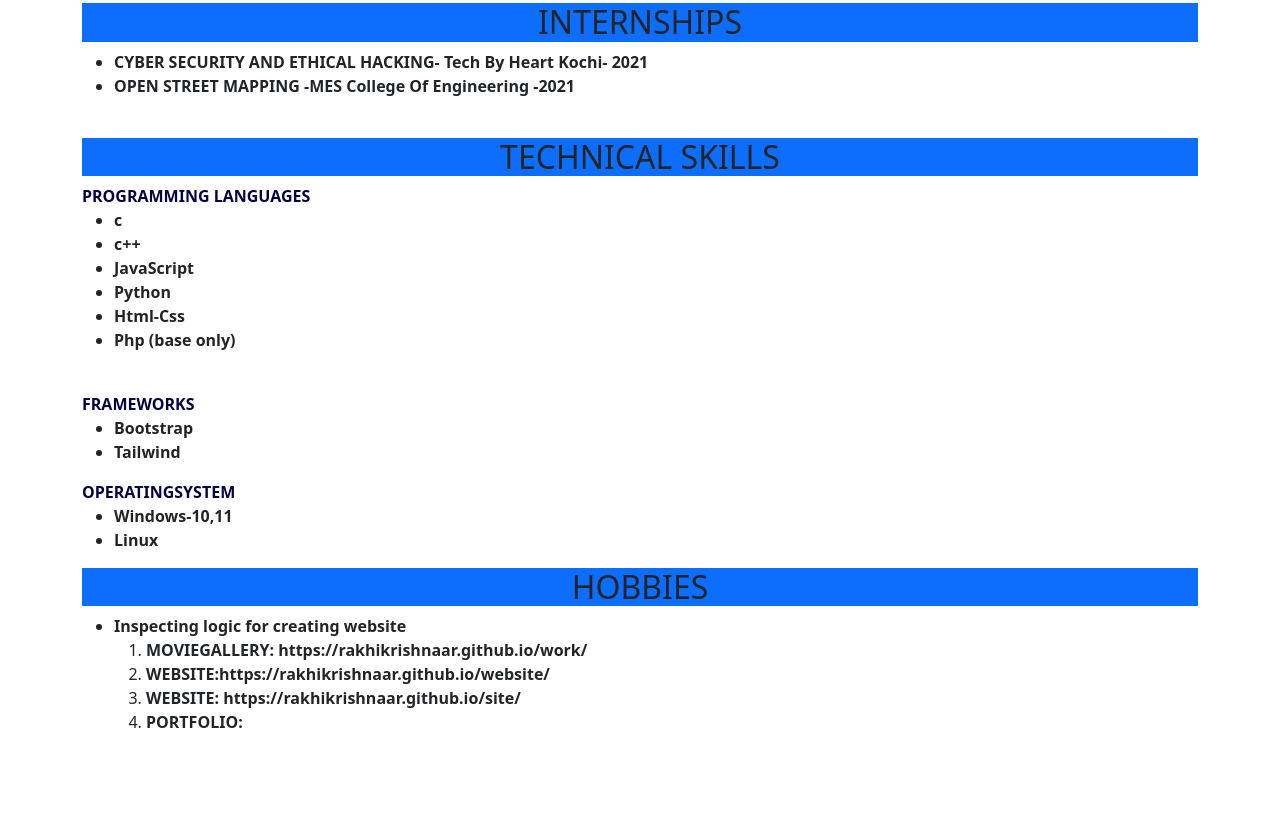
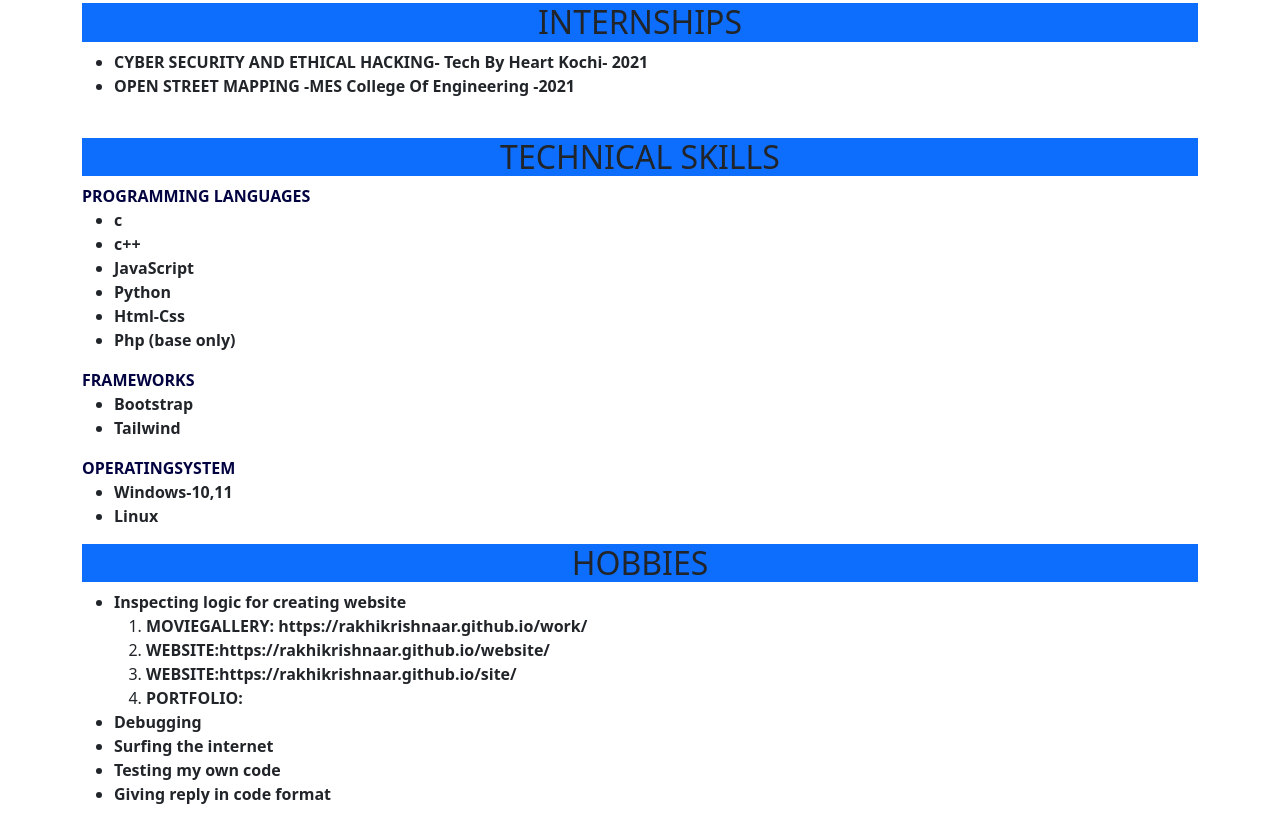
Before and after one commit to RAKHIKRISHNAAR/data, a plain HTML site: page index.html in a window 1280 px wide. Shown: the part 1335-2157 px from the top of the page. Before the commit the page ends 2085 px from the top, so only its background shows below. Drawn offline with nearby package versions, Linux system fonts and the light colour scheme.

Commit message:
portfolioo

```diff
--- a/index.html
+++ b/index.html
@@ -71,13 +71,11 @@
     <li><b>Python</b></li>
     <li><b>Html-Css</b></li>
     <li><b>Php (base only)</b></li>
-</UL>
-<br><b>
+</UL><b>
 <dt>FRAMEWORKS</dt></b>
 <UL>
     <li><b>Bootstrap</b></li>
     <li><b>Tailwind </b></li>
-
 </UL>
 </dl>
 <b>
@@ -92,9 +90,16 @@
     <ol>
         <li><b>MOVIEGALLERY: https://rakhikrishnaar.github.io/work/</b></li>
         <li><b>WEBSITE:https://rakhikrishnaar.github.io/website/</b></li>
-        <li><b>WEBSITE: https://rakhikrishnaar.github.io/site/</b></li>
+        <li><b>WEBSITE:https://rakhikrishnaar.github.io/site/</b></li>
         <li><b>PORTFOLIO:</b></li>
     </ol>
+        <li><b>Debugging</b></li>
+        <li><b>Surfing the internet</b></li>
+        <li><b>Testing my own code </b></li>
+        <li><b>Giving reply in code format </b></li>
+
+
+
 
 </div>
     </div>
```
